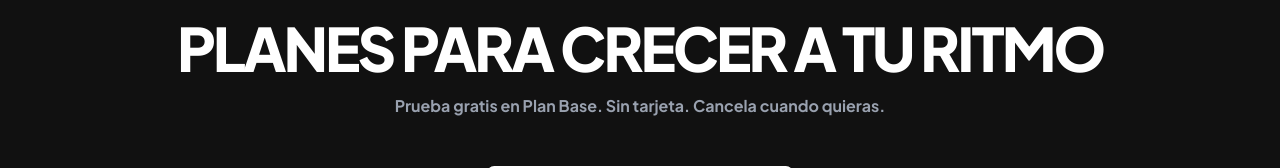
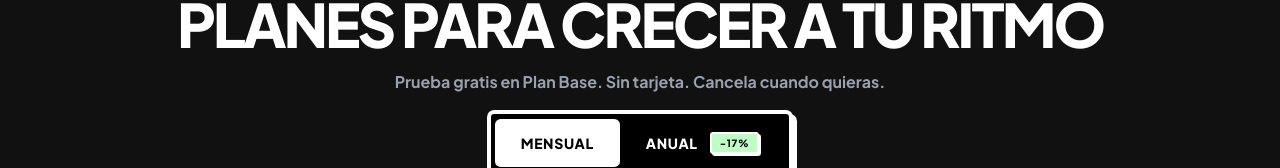
Before and after one commit to DiegoSalsa/Puragenda, a Next.js app: page /pricing in a window 1280 px wide. Shown: the part 142-310 px from the top of the page. Built offline with nearby package versions, Linux system fonts and the light colour scheme; no server answers.

Commit message:
fix(pricing): reducir espaciado superior para subir toggle mensual/anual

```diff
--- a/src/app/pricing/page.tsx
+++ b/src/app/pricing/page.tsx
@@ -15,9 +15,9 @@ export default async function PricingPage() {
 
   return (
     <LandingLayout user={user} business={business}>
-      <section className="mx-auto w-full max-w-6xl px-6 py-16">
+      <section className="mx-auto w-full max-w-6xl px-6 pt-10 pb-16">
         <h2 className="text-4xl font-black uppercase tracking-tighter sm:text-6xl text-center mb-4">Planes para crecer a tu ritmo</h2>
-        <p className="mx-auto mt-4 max-w-xl font-bold text-black/70 dark:text-gray-400 text-center mb-12">Prueba gratis en Plan Base. Sin tarjeta. Cancela cuando quieras.</p>
+        <p className="mx-auto mt-4 max-w-xl font-bold text-black/70 dark:text-gray-400 text-center mb-4">Prueba gratis en Plan Base. Sin tarjeta. Cancela cuando quieras.</p>
         <PricingCards mode="landing" />
       </section>
 
```
